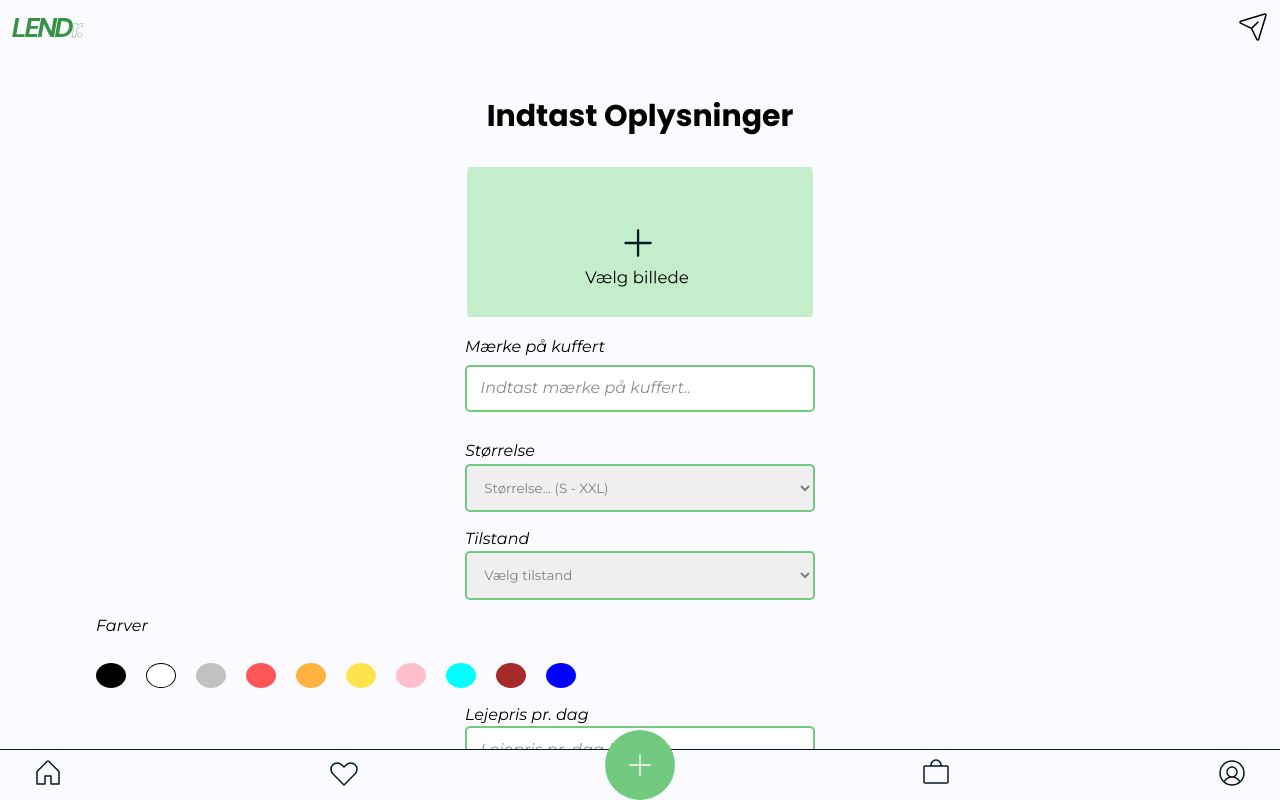
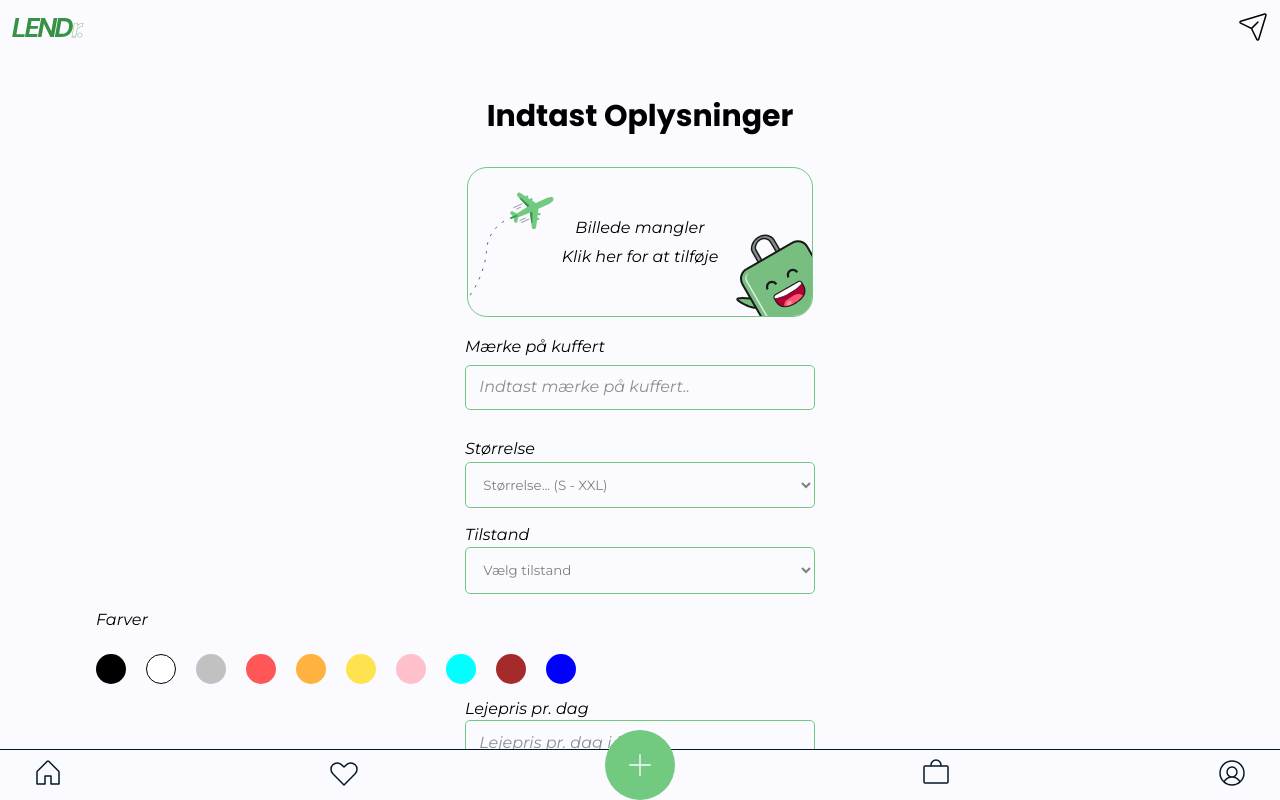
Before and after one commit to Nico-Harms/Lendr-V2, a React (Vite) app: page /createpost in a window 1280 px wide. Shown: the top 800 px of the page. Built offline with nearby package versions, Linux system fonts and the light colour scheme.

Commit message:
post form choose img update

```diff
--- a/src/components/PostForm.jsx
+++ b/src/components/PostForm.jsx
@@ -3,6 +3,8 @@ import imgPlaceholder from "../assets/images/rectangle.svg";
 import "../components/compCss/Postform.css";
 import { getDatabase, ref, push, set } from 'firebase/database';
 import { Navigate, useNavigate } from "react-router-dom";
+import mascot from "../assets/images/maskot-04.svg"
+import plane from "../assets/images/planeChooseImg.svg"
 
 
 
@@ -102,7 +104,7 @@ export default function PostForm({ savePost, post }) {
         // Display a success message
         alert('Opslag oprettet');
         navigate('/home');
-        }
+    }
 
     return (
         <form className="postformWrapper" onSubmit={handleSubmit}>
@@ -110,7 +112,12 @@ export default function PostForm({ savePost, post }) {
             <div className="test">
                 <label className="postformLabel">
                     <input type="file" className="file-input" accept="image/*" onChange={handleImageChange} />
-                    <img className="image-preview" src={image} alt="Choose" onError={event => (event.target.src = imgPlaceholder)} />
+                    <div className="image-preview" src={image} alt="Choose" onError={event => (event.target.src)} >
+                        <img src={mascot} alt="Mascot" className="mascotChooseImg" />
+                        <img src={plane} alt="plane" className="planeChooseImg" />
+                        <p>Billede mangler</p>
+                        <p>Klik her for at tilføje</p>
+                    </div>
                 </label>
                 <div className="input-container">
                     <label className="postformLabel" htmlFor="brand">Mærke på kuffert</label>
@@ -149,7 +156,7 @@ export default function PostForm({ savePost, post }) {
                     <div className="color-container">
                         <div className="color-inputs">
                             <label className="color-box color-black">
-                            <input type="radio" name="color" value="black" onChange={() => setColor("black")} checked={color === "black"} />
+                                <input type="radio" name="color" value="black" onChange={() => setColor("black")} checked={color === "black"} />
                             </label>
 
 
--- a/src/components/compCss/Postform.css
+++ b/src/components/compCss/Postform.css
@@ -31,7 +31,8 @@
     box-sizing: border-box;
     display: block;
     border-radius: 5px;
-    border: #72CA81 2px solid;
+    border: #72CA81 1px solid;
+    background-color: var(--white);
 }
 
 
@@ -56,8 +57,9 @@
     padding: 1em;
     box-sizing: border-box;
     border-radius: 5px;
-    border: #72CA81 2px solid;
+    border: #72CA81 1px solid;
     height: 100px;
+    background-color: var(--white);
 
 }
 .input-container label {
@@ -70,17 +72,40 @@
     padding: 1em;
     box-sizing: border-box;
     border-radius: 5px;
-    border: #72CA81 2px solid;
+    border: #72CA81 1px solid;
+    background-color: var(--white);
 }
 .image-preview {
-    width: calc(85%);
     max-width: 346px;
     height: 150px;
-    object-fit: cover;
     margin: 0.5em auto;
-    display: block;
     cursor: pointer;
     margin-bottom: 20px;
+    border: 1px solid var(--greenPrime);
+    border-radius: 20px;
+    position: relative;
+    overflow: hidden;
+    display: flex;
+    flex-direction: column;
+    align-items: center;
+    justify-content: center;
+    gap: 10px;
+}
+
+.mascotChooseImg{
+    position: absolute;
+    right: -90px;
+    width: 250px;
+    rotate: -30deg;
+    top: 10px;
+}
+
+.planeChooseImg{
+    position: absolute;
+    width: 180px;
+    left: -70px;
+    top: -10px;
+
 }
 
 form .file-input {
@@ -142,7 +167,7 @@ form .file-input {
 
 .color-box {
     width: 30px; /* Increase the width to make the circles wider */
-    height: 25px; /* Adjust the height as needed */
+    height: 30px; /* Adjust the height as needed */
     display: flex;
     align-items: center;
     justify-content: center;
```
Also changed, not shown: src/assets/images/maskot-04.svg (added), src/assets/images/planeChooseImg.svg (added).
